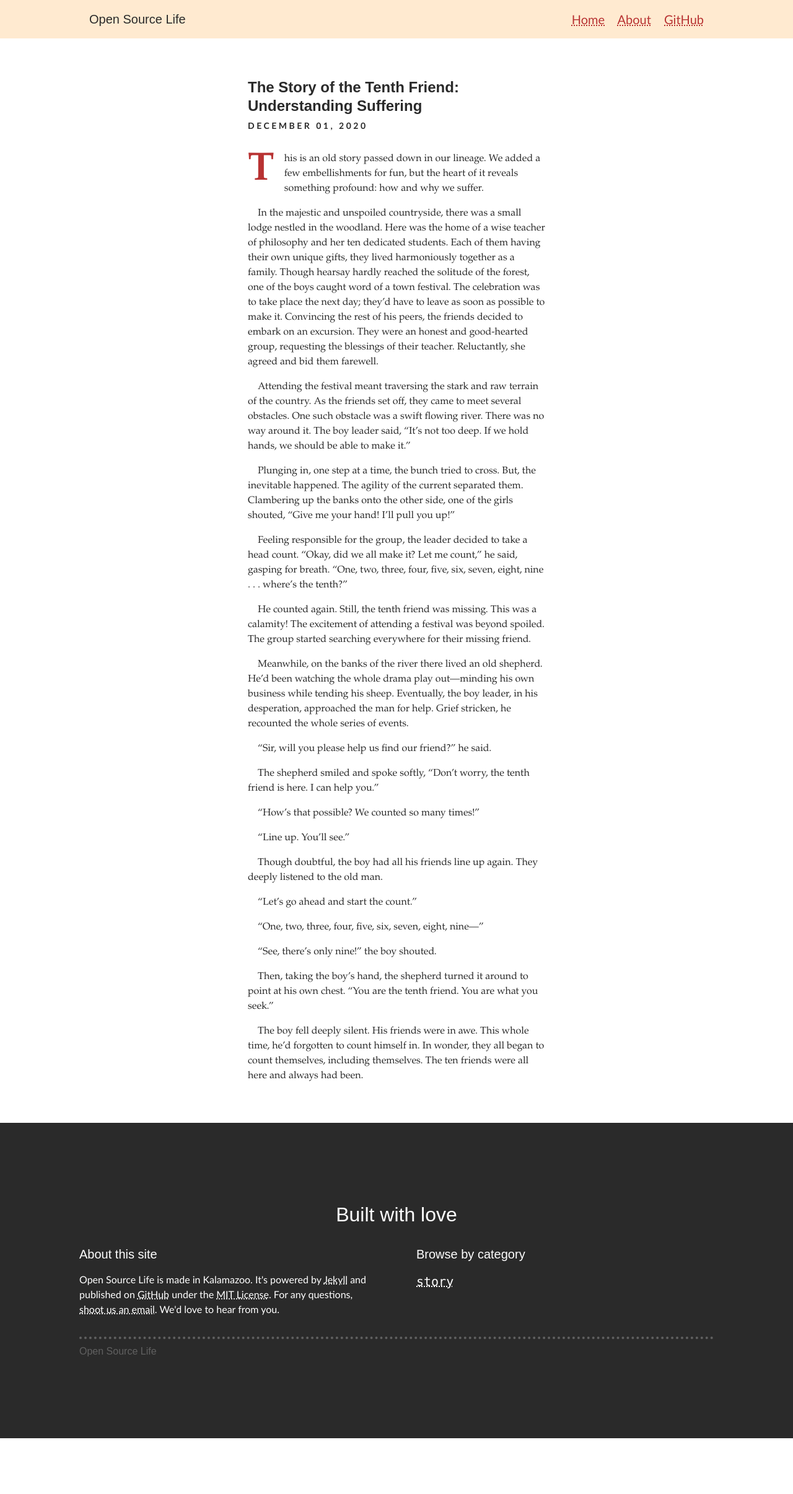
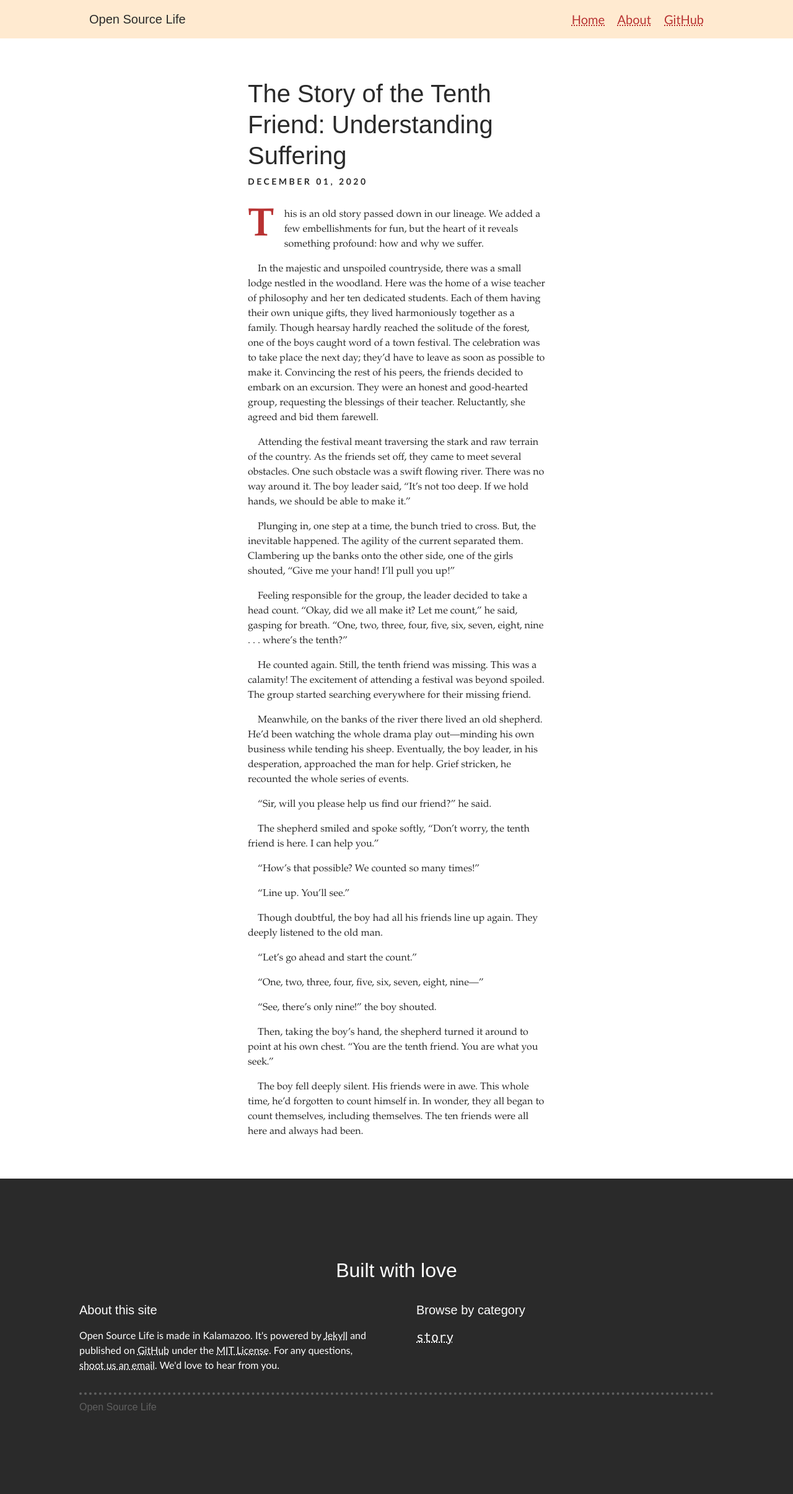
Before and after one commit to frekyll/open-source-life, a Jekyll site: the page built from _posts/2020-12-01-the-story-of-the-tenth-friend-understanding-suffering.md, in a window 1280 px wide. Shown: the whole page at 62% size. Built offline with Jekyll 4.4.1, drawn with Linux system fonts in a browser that asks for light colours; before the commit the page ends 2321 px from its top, so only the background shows below that.

Commit message:
Add code block and adjust post styles

```diff
--- a/_layouts/post.html
+++ b/_layouts/post.html
@@ -2,9 +2,9 @@
 layout: default
 ---
 
-<section class="post center contain-small">
-  <h1 class="post-heading">{{ page.title }}</h1>
-  <h2 class="post-date text-h6 text-tracked">{{ page.date | date: "%B %d, %Y" }}</h2>
+<section class="post center contain-small margin-bottom-4 pad-small-block">
+  <h1 class="post-heading text-normal text-h2">{{ page.title }}</h1>
+  <h2 class="post-date margin-bottom-2 text-h6 text-tracked">{{ page.date | date: "%B %d, %Y" }}</h2>
   <div class="post-body">
     {{ content }}
   </div>
--- a/_sass/_base.sass
+++ b/_sass/_base.sass
@@ -37,10 +37,18 @@
   padding-left: 0
   margin-left: 1rem
 
+blockquote
+  border-left: .25rem solid $grey-light
+  color: $grey
+  font-style: italic
+  padding-left: 1rem
+
 // Code
 
 code,
 pre
+  background-color: $grey-light
+  border-radius: .25em
   font-family: $font-family-mono
 
 code
@@ -50,6 +58,7 @@
   display: block
   margin-bottom: 1rem
   margin-top: 0
+  padding: .5rem
   overflow: auto
 
 // Floated image
--- a/_sass/_post.sass
+++ b/_sass/_post.sass
@@ -1,11 +1,19 @@
-.post
-  margin-bottom: 4rem
-  padding-left: 1rem
-  padding-right: 1rem
-
 .post-heading
   margin-bottom: .5rem
 
 .post-date
   font-family: $font-family-secondary
-  margin-bottom: 2rem
+
+.post-body
+  blockquote,
+  figure,
+  h2,
+  h3,
+  h4,
+  h5,
+  h6,
+  p,
+  ol,
+  ul
+    font-weight: normal
+    margin-bottom: 1rem
--- a/_sass/_variables.sass
+++ b/_sass/_variables.sass
@@ -11,6 +11,8 @@
 $text-h6: .875rem
 
 $black: rgb(42, 42, 42)
+$grey: rgb(145, 145, 145)
+$grey-light: rgb(245, 245, 245)
 $peach: rgb(255, 234, 208)
 $ruby: rgb(184, 50, 50)
 $white: rgb(255, 255, 255)
```
